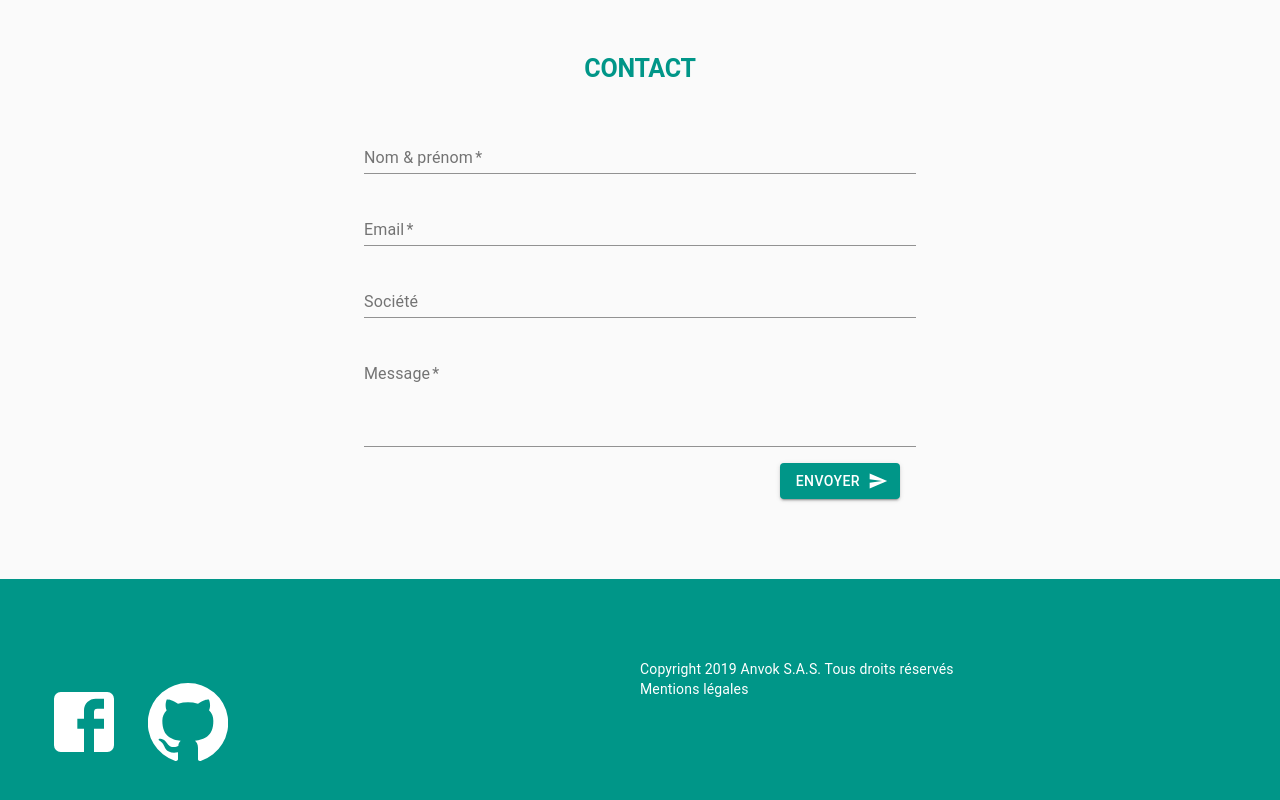
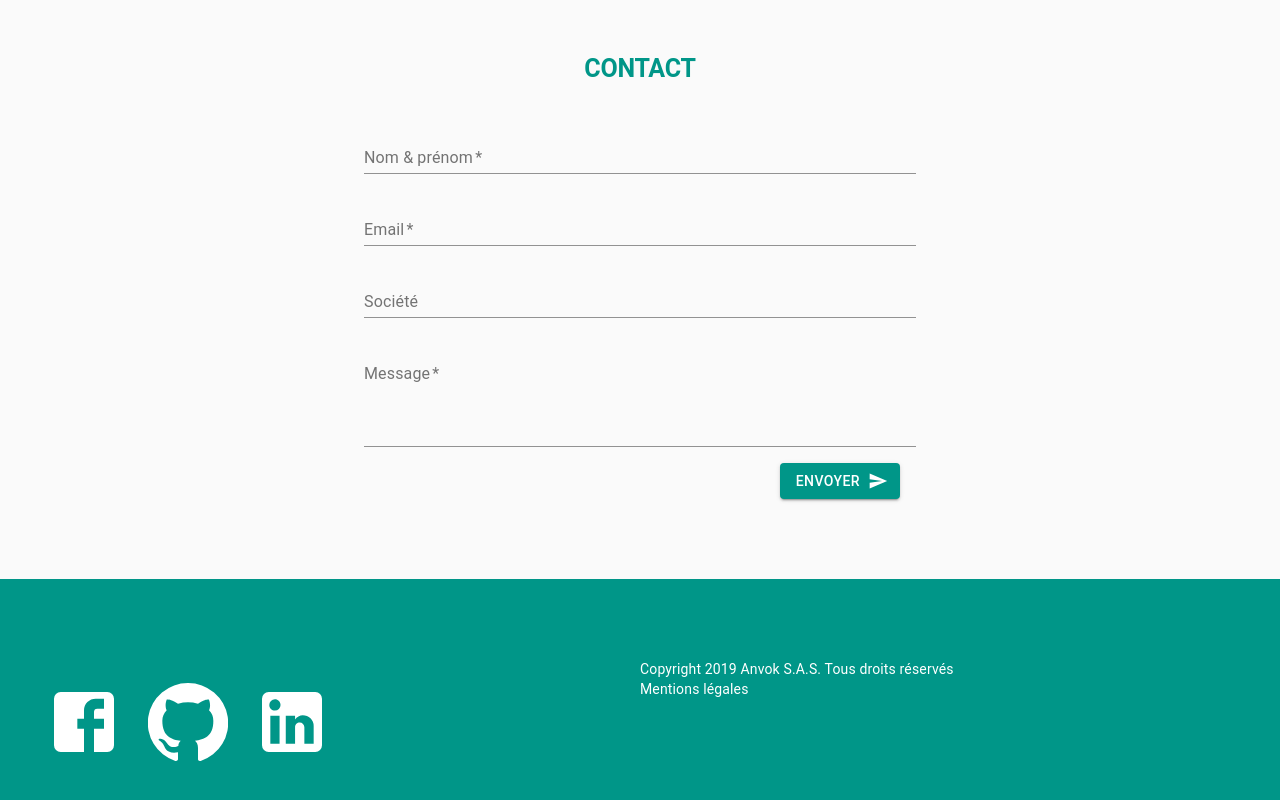
Before and after one commit to beaukode/anvoknet, a React (Create React App) app: page / in a window 1280 px wide. Shown: the part 706-1506 px from the top of the page. Built offline with nearby package versions, Linux system fonts and the light colour scheme.

Commit message:
Lien page linked in

```diff
--- a/src/Footer.tsx
+++ b/src/Footer.tsx
@@ -13,6 +13,7 @@ import {
 import {
   Facebook as FacebookIcon,
   GitHub as GitHubIcon,
+  LinkedIn as LinkedInIcon,
 } from "@material-ui/icons";
 import Legal from "./Legal";
 
@@ -59,6 +60,15 @@ const Footer: React.FC = () => {
             >
               <GitHubIcon htmlColor="#FFFFFF" fontSize="inherit" />
             </IconButton>
+            <IconButton
+              component={Link}
+              href="https://www.linkedin.com/in/jeremie-colombo-093a679b/"
+              target="_blank"
+              rel="noopener noreferrer"
+              className={classes.socialBtn}
+            >
+              <LinkedInIcon htmlColor="#FFFFFF" fontSize="inherit" />
+            </IconButton>
           </Grid>
           <Grid item xs={12} md>
             <div>Copyright 2019 Anvok S.A.S. Tous droits réservés</div>
```
